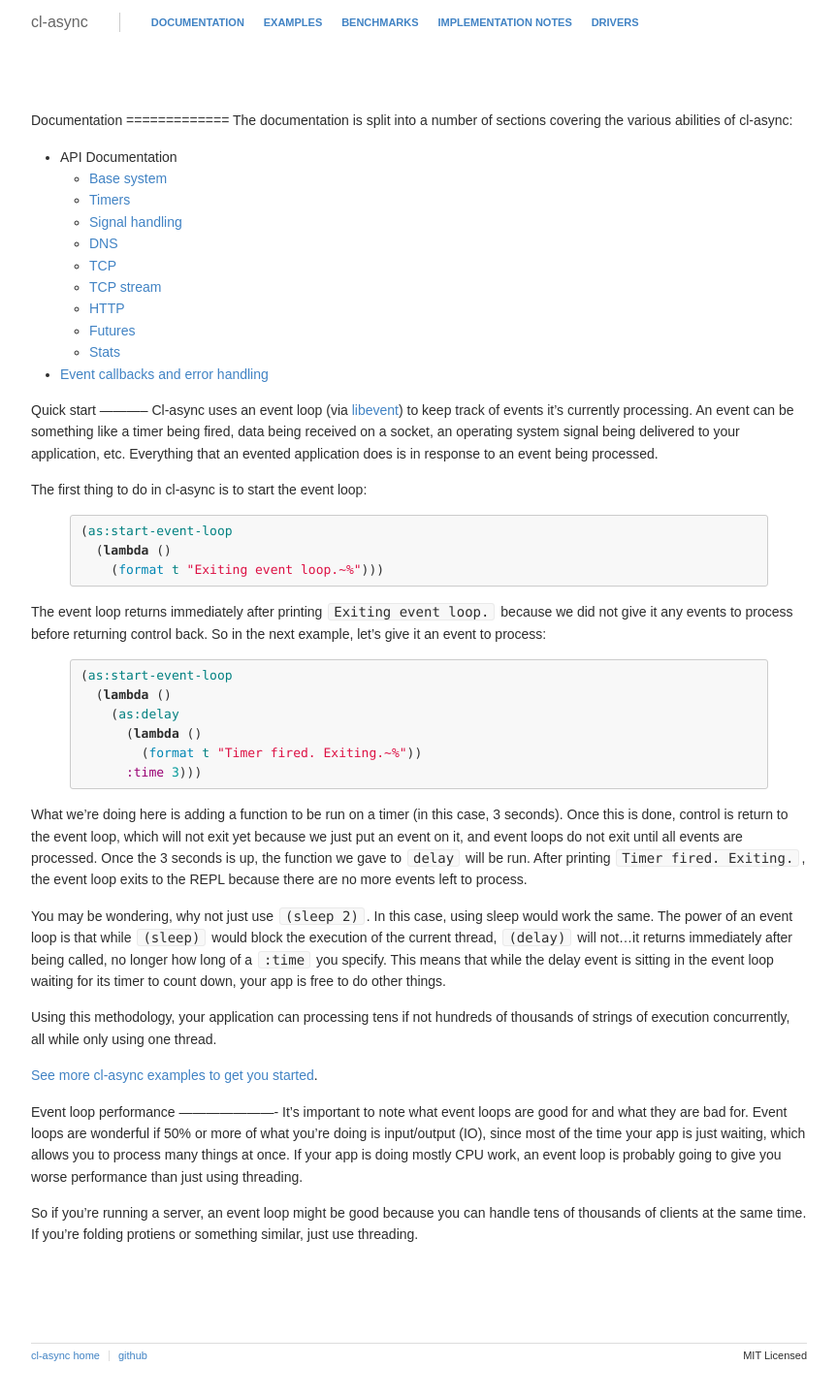
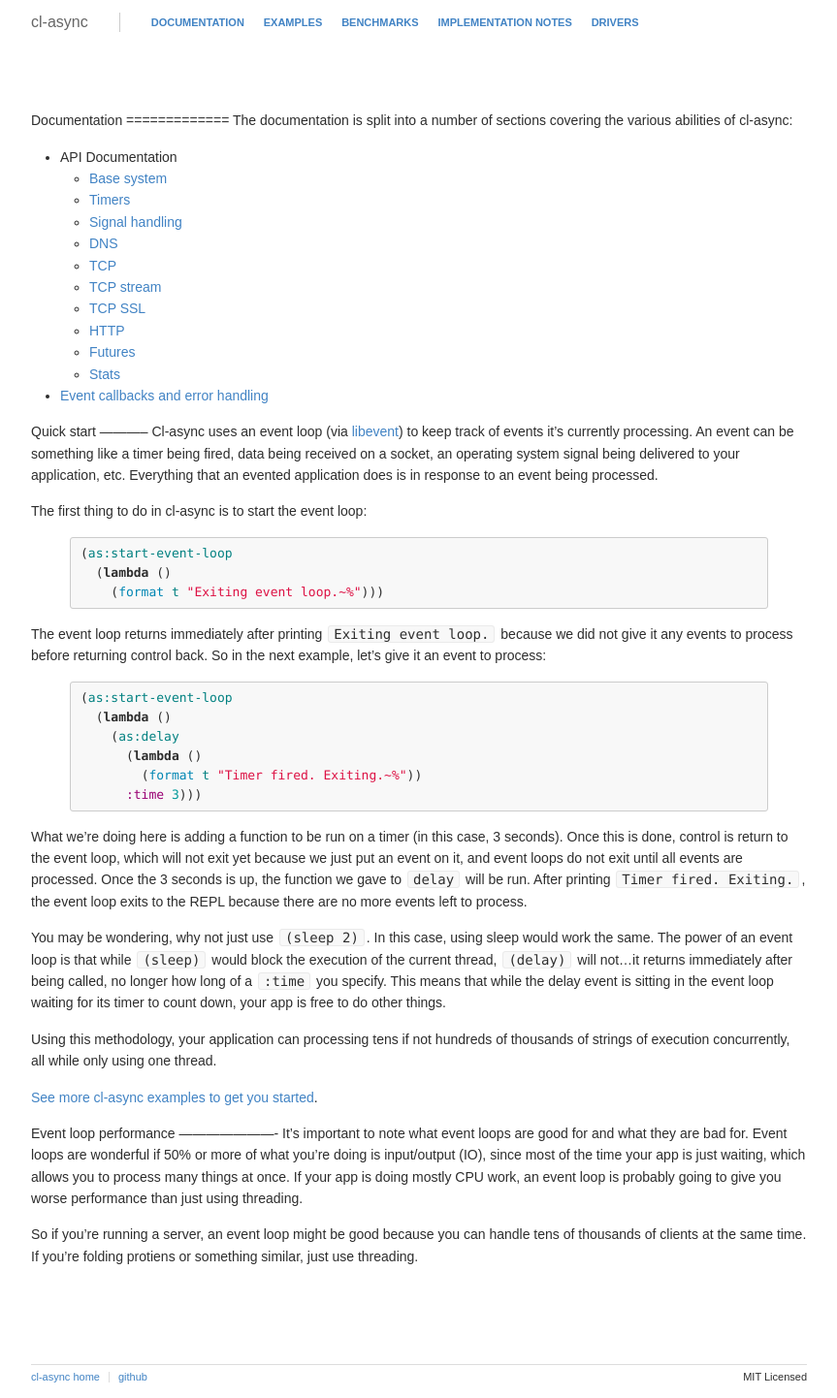
Before and after one commit to orthecreedence/cl-async, a Jekyll site: the page built from documentation.md, in a window 1280 px wide. Shown: the whole page at 97% size, without its empty margins (208-1071 px from the left). Built offline with Jekyll 4.4.1, drawn with Linux system fonts in a browser that asks for light colours; Markdown is read by kramdown in place of the engine named in the settings; before the commit the page ends 1420 px from its top, so only the background shows below that.

Commit message:
adding tcp-ssl link in docs

```diff
--- a/documentation.md
+++ b/documentation.md
@@ -16,6 +16,7 @@ abilities of cl-async:
   - [DNS](/cl-async/dns)
   - [TCP](/cl-async/tcp)
   - [TCP stream](/cl-async/tcp-stream)
+  - [TCP SSL](/cl-async/tcp-ssl)
   - [HTTP](/cl-async/http)
   - [Futures](/cl-async/future)
   - [Stats](/cl-async/stats)
```
